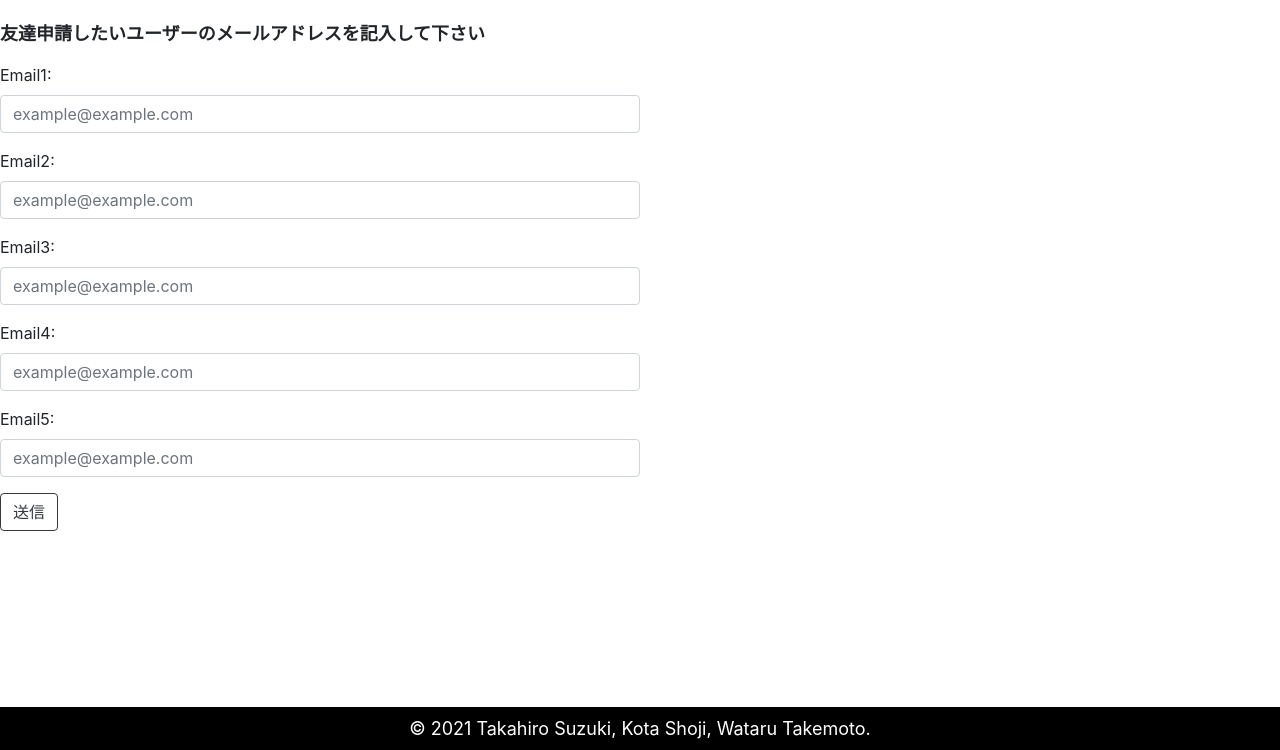
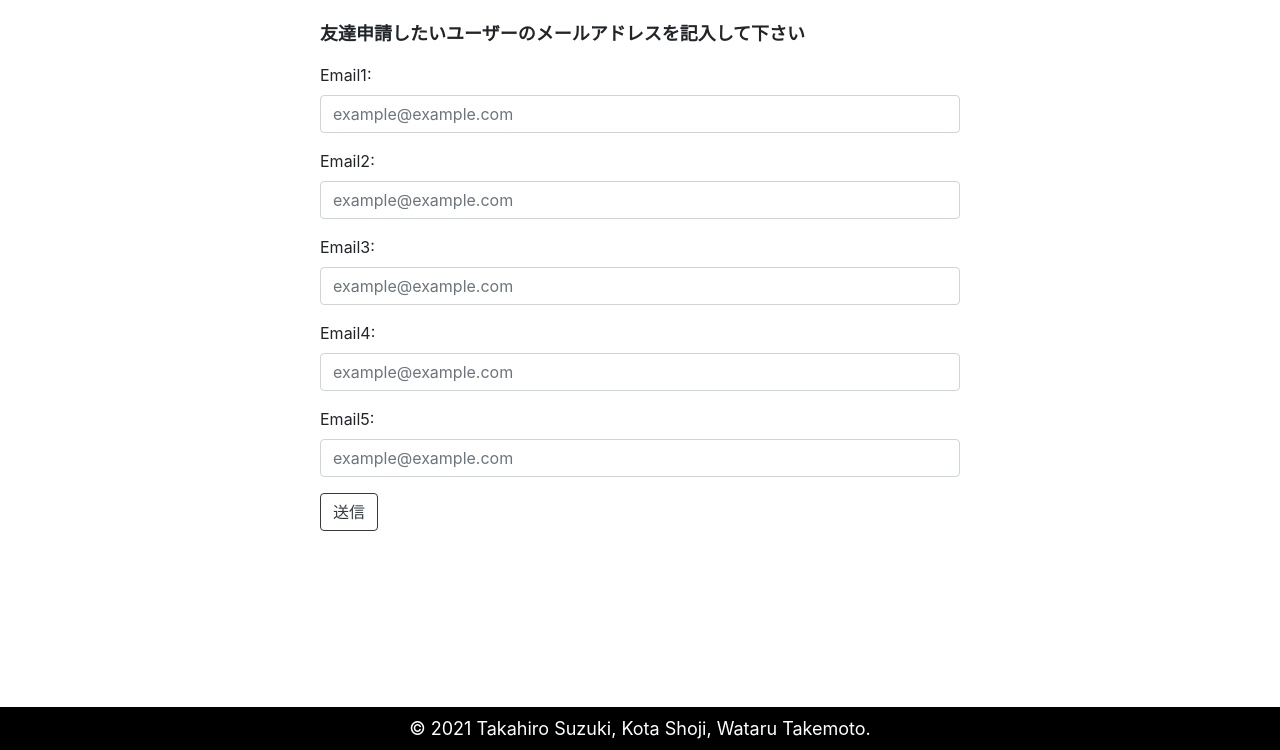
Before and after one commit to ktanonymous/sketch, a Django app: page /base/follow/ in a window 1280 px wide. Shown: the part 50-800 px from the top of the page. Run offline with Django 3.2, Linux system fonts and the light colour scheme; some libraries are stand-ins or nearby versions.

Commit message:
centering form-view in follow.html

```diff
--- a/base/templates/follow.html
+++ b/base/templates/follow.html
@@ -6,7 +6,7 @@
 
 {% block content %}
 
-<div style="width: 50%;">
+<div style="width: 50%; margin: 0px auto;">
     <p style="margin-top: 20px; font-size: 18px;"><b>友達申請したいユーザーのメールアドレスを記入して下さい</b></p>
 
     <form method="post">
```
